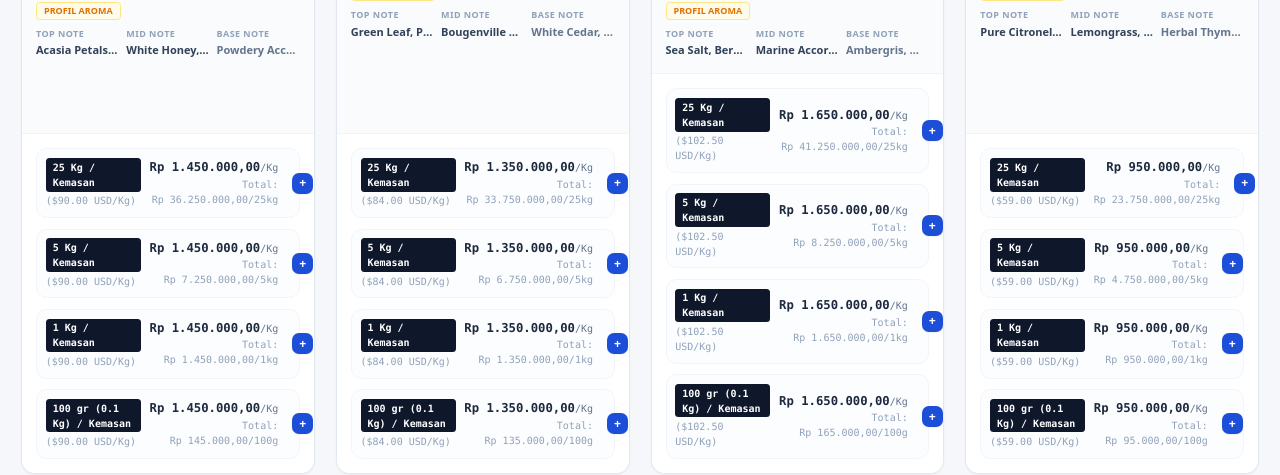
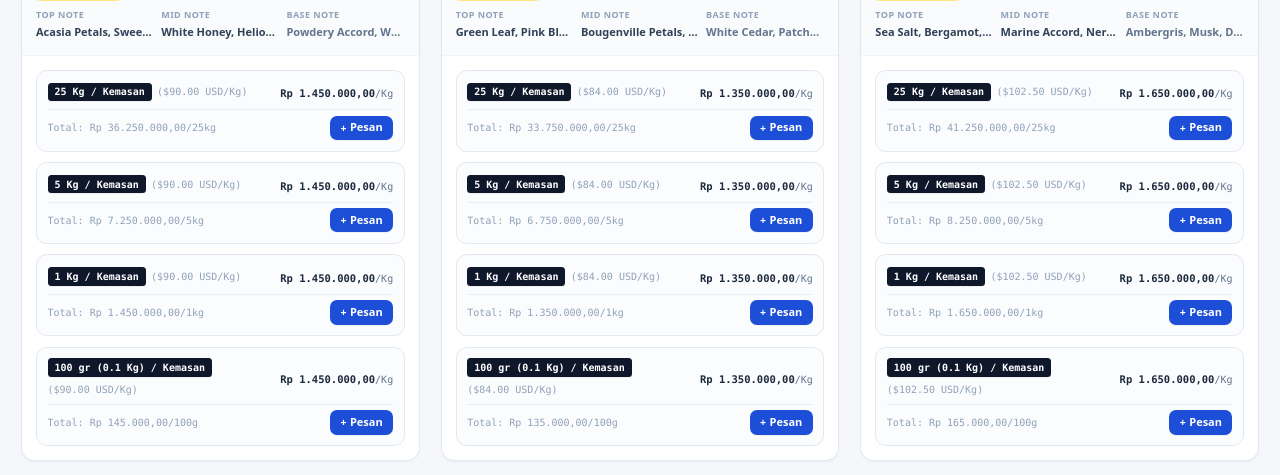
Before and after one commit to justslam1/artaroma, a Next.js app: page /customer/catalog in a window 1280 px wide. Shown: the part 372-847 px from the top of the page. Built offline with nearby package versions, Linux system fonts and the light colour scheme; no server answers; the database is empty.

Commit message:
fix(catalog): restructure product card variant layout to 2-row design to prevent button clipping and overflow on all screen sizes

```diff
--- a/src/app/customer/catalog/page.tsx
+++ b/src/app/customer/catalog/page.tsx
@@ -287,7 +287,7 @@ export default function CustomerCatalogPage() {
 
         {/* PRODUCT GRID VIEW (TAMPILAN MODERN E-COMMERCE CARD GRID) */}
         {!isLoading && !error && (
-          <div className="grid grid-cols-1 md:grid-cols-2 lg:grid-cols-3 xl:grid-cols-4 gap-6">
+          <div className="grid grid-cols-1 sm:grid-cols-2 lg:grid-cols-3 xl:grid-cols-3 2xl:grid-cols-4 gap-6">
             {filteredProducts.map((product) => {
               const rawPackSizes = product.pack_sizes && product.pack_sizes.length > 0 ? product.pack_sizes : [25, 5, 1, 0.1];
               const packSizes = Array.from(new Set([...rawPackSizes, 0.1])).sort((a, b) => b - a);
@@ -362,63 +362,84 @@ export default function CustomerCatalogPage() {
                       return (
                         <div
                           key={kg}
-                          className={`flex items-center justify-between gap-2.5 p-2.5 rounded-xl border transition-all ${
+                          className={`p-3 rounded-xl border transition-all space-y-2 ${
                             currentQtyInCart > 0
-                              ? 'border-blue-300 bg-blue-50/50 shadow-xs'
-                              : 'border-slate-100 hover:border-slate-200 bg-slate-50/40'
+                              ? 'border-blue-300 bg-blue-50/60 shadow-xs'
+                              : 'border-slate-200 hover:border-slate-300 bg-slate-50/50'
                           }`}
                         >
-                          {/* Scent size & USD equivalent */}
-                          <div className="space-y-0.5 min-w-[95px]">
-                            <div className="flex items-center gap-1.5">
-                              <span className="bg-slate-900 text-white font-mono font-bold text-[10px] px-2 py-0.5 rounded">
+                          {/* Top Row: Kemasan badge & Harga /Kg */}
+                          <div className="flex items-center justify-between gap-2">
+                            <div className="flex items-center gap-1.5 flex-wrap">
+                              <span className="bg-slate-900 text-white font-mono font-bold text-[10px] px-2 py-0.5 rounded shadow-2xs">
                                 {kg < 1 ? `${Math.round(kg * 1000)} gr (${kg} Kg)` : `${kg} Kg`} / Kemasan
                               </span>
+                              <span className="text-[10px] text-slate-400 font-mono">
+                                (${Number(variantUsd).toFixed(2)} USD/Kg)
+                              </span>
                             </div>
-                            <div className="text-[10px] text-slate-400 font-mono">
-                              (${Number(variantUsd).toFixed(2)} USD/Kg)
+                            <div className="text-right">
+                              <span className="text-xs font-black text-slate-800 font-mono">
+                                {formatIDR(variantIdr)}<span className="text-[10px] text-slate-500 font-normal">/Kg</span>
+                              </span>
                             </div>
                           </div>
 
-                          {/* Price Display & Weight indicator */}
-                          <div className="text-right flex-1 pr-1.5">
-                            <span className="text-sm font-black text-slate-800 font-mono block">
-                              {formatIDR(variantIdr)}<span className="text-[10px] text-slate-500 font-normal">/Kg</span>
-                            </span>
+                          {/* Bottom Row: Selected Status / Total per kemasan & Action Button */}
+                          <div className="flex items-center justify-between gap-2 pt-1.5 border-t border-slate-200/60">
+                            <div className="text-left flex-1 min-w-0">
                               {currentQtyInCart > 0 ? (
-                              <span className="text-[10px] font-bold text-blue-700 font-mono block">
+                                <div>
+                                  <span className="text-[11px] font-bold text-blue-700 font-mono block truncate">
                                     Terpilih: {formatKg(selectedWeightKg)} ({currentQtyInCart} unit)
                                   </span>
+                                  <span className="text-[10px] text-slate-500 font-mono block truncate">
+                                    Subtotal: {formatIDR(variantIdr * selectedWeightKg)}
+                                  </span>
+                                </div>
                               ) : (
-                              <span className="text-[10px] text-slate-400 block font-mono">
+                                <span className="text-[10px] text-slate-400 block font-mono truncate">
                                   Total: {formatIDR(variantIdr * kg)}/{kg < 1 ? `${Math.round(kg * 1000)}g` : `${kg}kg`}
                                 </span>
                               )}
                             </div>
 
-                          {/* Add to Cart Actions */}
-                          <div className="flex items-center gap-1">
+                            {/* Quantity Adjust Controls */}
+                            <div className="flex items-center gap-1.5 shrink-0">
                               {variantInCart ? (
-                              <>
+                                <div className="flex items-center bg-white border border-blue-200 rounded-lg p-0.5 shadow-2xs">
                                   <button
+                                    type="button"
                                     onClick={() => handleReduceFromCart(product, kg)}
-                                  className="w-6 h-6 bg-red-100 hover:bg-red-200 text-red-700 rounded-lg flex items-center justify-center font-black text-sm transition-colors cursor-pointer"
+                                    className="w-6 h-6 bg-red-50 hover:bg-red-100 text-red-600 rounded flex items-center justify-center font-black text-xs transition-colors cursor-pointer"
                                     title="Kurangi 1 Unit"
                                   >
                                     -
                                   </button>
-                                <span className="font-mono text-xs font-bold text-slate-850 px-1 min-w-[18px] text-center">
+                                  <span className="font-mono text-xs font-bold text-blue-700 px-2 min-w-[20px] text-center">
                                     {variantInCart.quantity}
                                   </span>
-                              </>
-                            ) : null}
                                   <button
+                                    type="button"
                                     onClick={() => handleAddToCart(product, kg)}
-                              className="w-6 h-6 rounded-lg flex items-center justify-center font-black text-sm transition-colors cursor-pointer bg-blue-600 hover:bg-blue-700 text-white shadow-2xs"
-                              title="Tambah ke Pesanan"
+                                    className="w-6 h-6 bg-blue-600 hover:bg-blue-700 text-white rounded flex items-center justify-center font-black text-xs transition-colors cursor-pointer shadow-2xs"
+                                    title="Tambah 1 Unit"
                                   >
                                     +
                                   </button>
+                                </div>
+                              ) : (
+                                <button
+                                  type="button"
+                                  onClick={() => handleAddToCart(product, kg)}
+                                  className="h-7 px-3 rounded-lg flex items-center gap-1 font-bold text-xs transition-all cursor-pointer bg-blue-600 hover:bg-blue-700 text-white shadow-2xs"
+                                  title="Tambah ke Pesanan"
+                                >
+                                  <span>+</span>
+                                  <span className="text-[11px]">Pesan</span>
+                                </button>
+                              )}
+                            </div>
                           </div>
                         </div>
                       );
```
Lines whose indentation alone changed are shown as unchanged.
